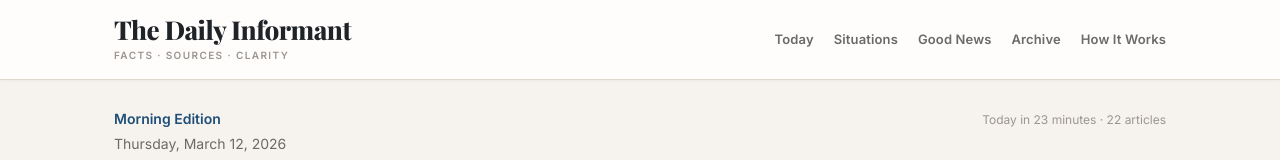
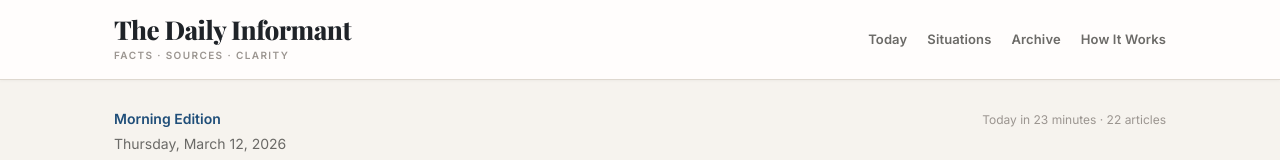
Before and after one commit to pickettdad/daily-informant, a Next.js app: page / in a window 1280 px wide. Shown: the top 160 px of the page. Built offline with nearby package versions, Linux system fonts and the light colour scheme.

Commit message:
Update layout.tsx

```diff
--- a/app/layout.tsx
+++ b/app/layout.tsx
@@ -118,7 +118,6 @@
               {[
                 { href: "/", label: "Today" },
                 { href: "/topics", label: "Situations" },
-                { href: "/good-news", label: "Good News" },
                 { href: "/archive", label: "Archive" },
                 { href: "/how-it-works", label: "How It Works" },
               ].map(link => (
```
